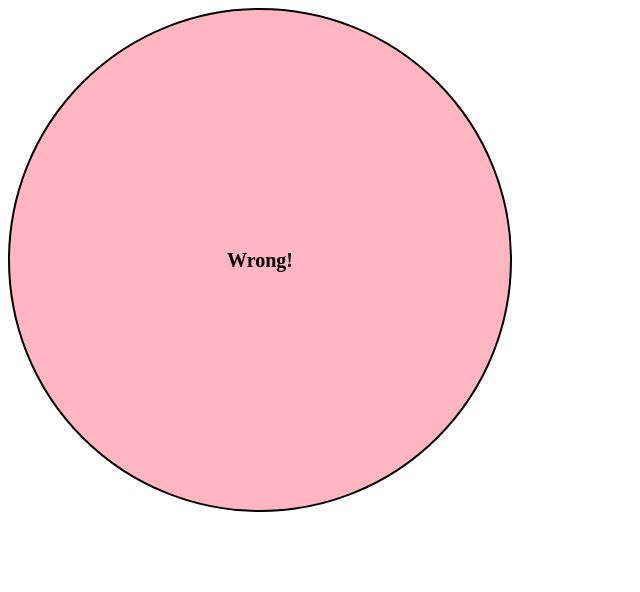
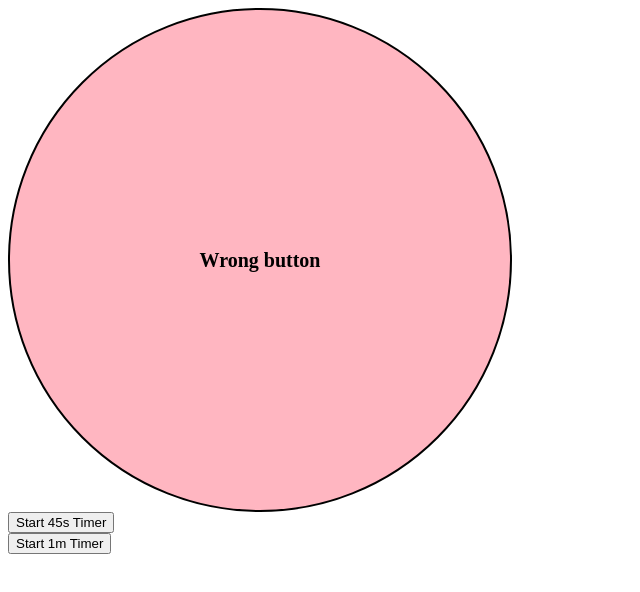
Before and after one commit to TheForkPower/theforkpower.github.io, a plain HTML site: page familyfortunes/host.html in a window 1280 px wide. Shown: the whole page, without its empty margins (0-640 px from the left). Drawn offline with Linux system fonts and the light colour scheme.

Commit message:
Update host.html

```diff
--- a/familyfortunes/host.html
+++ b/familyfortunes/host.html
@@ -1,7 +1,7 @@
 <!DOCTYPE html>
 <html>
 <head>
-  <title>Buzzer Page</title>
+  <title>Family Fortunes - host panel</title>
   <style>
     .buzzer {
       width: 500px;
@@ -19,15 +19,42 @@
   </style>
 </head>
 <body>
-  <div class="buzzer" onclick="playBuzzer()"> Wrong!</div>
+  <div class="buzzer" onclick="playBuzzer()"> Wrong button</div>
+
+  <div>
+    <button onclick="startTimer('timer45', 45)">Start 45s Timer</button>
+    <span id="timer45"></span>
+  </div>
+
+  <div>
+    <button onclick="startTimer('timer60', 60)">Start 1m Timer</button>
+    <span id="timer60"></span>
+  </div>
 
   <script>
     function playBuzzer() {
-      // You can adjust the buzzer sound here
       const buzzerSound = new Audio('family-fortunes-wrong-buzzer.mp3');
       buzzerSound.play();
+    }
+
+    function startTimer(timerId, duration) {
+      let timer = duration;
+      let minutes, seconds;
+
+      setInterval(function () {
+        minutes = parseInt(timer / 60, 10);
+        seconds = parseInt(timer % 60, 10);
+
+        minutes = minutes < 10 ? "0" + minutes : minutes;
+        seconds = seconds < 10 ? "0" + seconds : seconds;
+
+        document.getElementById(timerId).textContent = minutes + ":" + seconds;
+
+        if (--timer < 0) {
+          timer = duration;
+        }
+      }, 1000);
     }
   </script>
 </body>
 </html>
-</html>
```
